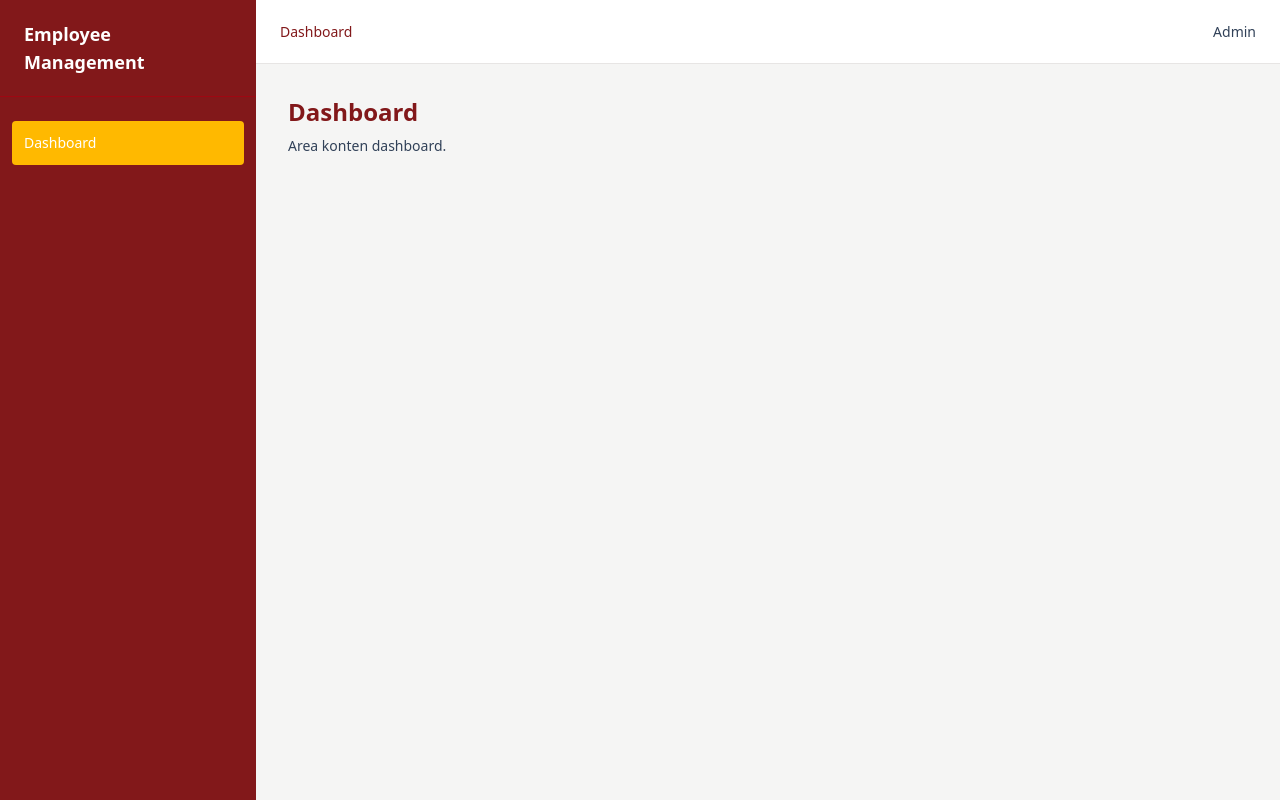
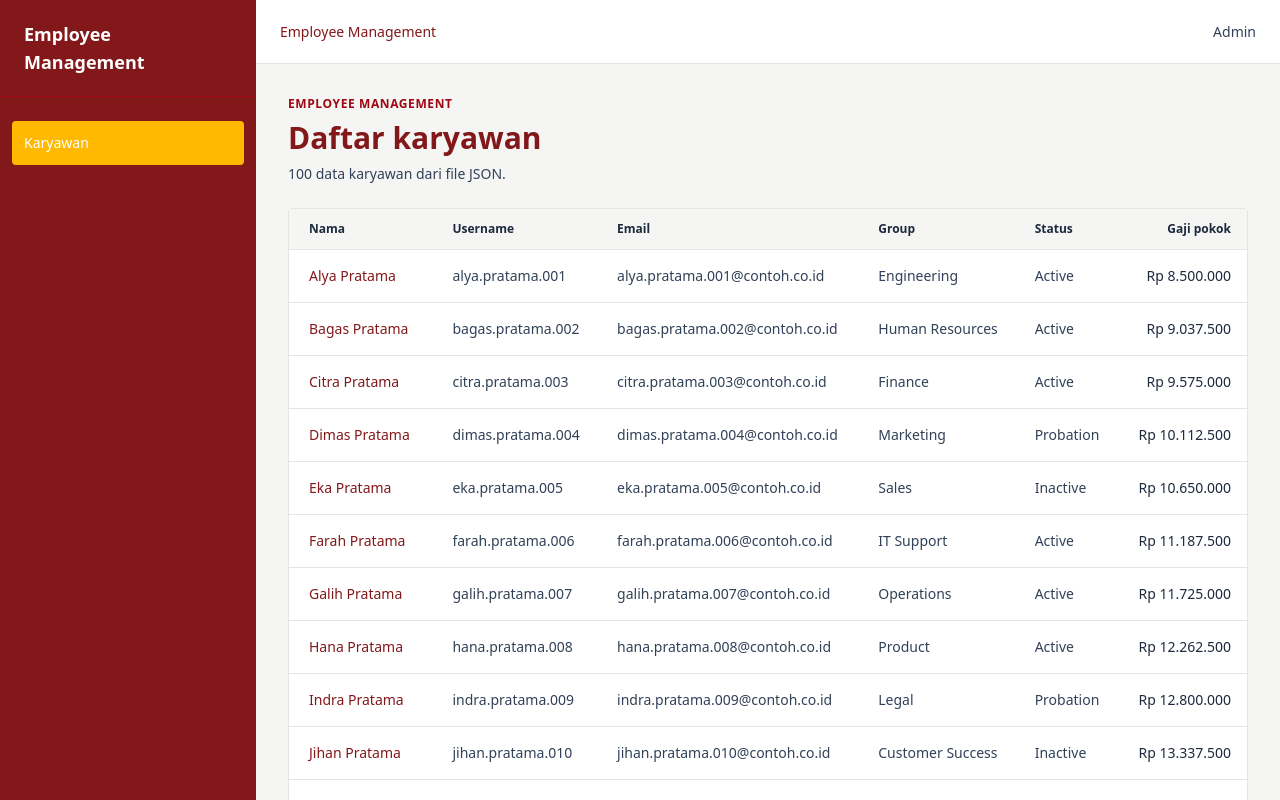
Before and after one commit to didikad/angular-staff-portal, an Angular app: page /dashboard/employees in a window 1280 px wide. Before the commit this address led to /dashboard. Shown: the top 800 px of the page. Built offline with nearby package versions, Linux system fonts and the light colour scheme.

Commit message:
Feat : Table employee

```diff
--- a/src/app/features/dashboard/dashboard.component.html
+++ b/src/app/features/dashboard/dashboard.component.html
@@ -2,62 +2,27 @@
 
 <div class="flex min-h-screen bg-stone-100 text-slate-900">
   @if (sidebarOpen) {
-    <button
-      class="fixed inset-0 z-10 bg-black/40 md:hidden"
-      type="button"
-      aria-label="Tutup sidebar"
-      (click)="closeSidebar()"
-    ></button>
+    <button class="fixed inset-0 z-10 bg-black/40 md:hidden" type="button" aria-label="Tutup sidebar" (click)="closeSidebar()"></button>
   }
 
-  <aside
-    id="dashboard-sidebar"
-    [class.-translate-x-full]="!sidebarOpen"
-    class="fixed inset-y-0 left-0 z-20 flex h-screen w-64 flex-col bg-red-900 text-white transition-transform md:sticky md:top-0 md:translate-x-0"
-    aria-label="Sidebar"
-  >
-    <div class="border-b border-red-800 px-6 py-5">
-      <h1 class="text-lg font-semibold">Employee Management</h1>
-    </div>
-
+  <aside id="dashboard-sidebar" [class.-translate-x-full]="!sidebarOpen" class="fixed inset-y-0 left-0 z-20 flex h-screen w-64 flex-col bg-red-900 text-white transition-transform md:sticky md:top-0 md:translate-x-0" aria-label="Sidebar">
+    <div class="border-b border-red-800 px-6 py-5"><h1 class="text-lg font-semibold">Employee Management</h1></div>
     <nav class="flex-1 px-3 py-6" aria-label="Navigasi utama">
-      <a
-        routerLink="/dashboard"
-        routerLinkActive="bg-amber-400 text-red-950"
-        [routerLinkActiveOptions]="{ exact: true }"
-        ariaCurrentWhenActive="page"
-        (click)="closeSidebar()"
-        class="block rounded px-3 py-3 text-sm text-white hover:bg-red-800 focus-visible:outline-2 focus-visible:outline-offset-2 focus-visible:outline-amber-400"
-      >
-        Dashboard
-      </a>
+      <a routerLink="/dashboard/employees" routerLinkActive="bg-amber-400 text-red-950" ariaCurrentWhenActive="page" (click)="closeSidebar()" class="block rounded px-3 py-3 text-sm text-white hover:bg-red-800 focus-visible:outline-2 focus-visible:outline-offset-2 focus-visible:outline-amber-400">Karyawan</a>
     </nav>
   </aside>
 
   <div class="min-w-0 flex-1">
     <header class="flex h-16 items-center justify-between border-b border-stone-200 bg-white px-4 sm:px-6">
       <div class="flex items-center gap-3">
-        <button
-          class="flex h-11 w-11 flex-col items-center justify-center gap-1 rounded border border-stone-300 bg-white md:hidden"
-          type="button"
-          (click)="toggleSidebar()"
-          [attr.aria-expanded]="sidebarOpen"
-          aria-controls="dashboard-sidebar"
-          [attr.aria-label]="sidebarOpen ? 'Tutup navigasi' : 'Buka navigasi'"
-        >
-          <span class="h-0.5 w-5 bg-red-900"></span>
-          <span class="h-0.5 w-5 bg-red-900"></span>
-          <span class="h-0.5 w-5 bg-red-900"></span>
+        <button class="flex h-11 w-11 flex-col items-center justify-center gap-1 rounded border border-stone-300 bg-white md:hidden" type="button" (click)="toggleSidebar()" [attr.aria-expanded]="sidebarOpen" aria-controls="dashboard-sidebar" [attr.aria-label]="sidebarOpen ? 'Tutup navigasi' : 'Buka navigasi'">
+          <span class="h-0.5 w-5 bg-red-900"></span><span class="h-0.5 w-5 bg-red-900"></span><span class="h-0.5 w-5 bg-red-900"></span>
         </button>
-        <p class="text-sm font-medium text-red-900">Dashboard</p>
+        <p class="text-sm font-medium text-red-900">Employee Management</p>
       </div>
       <span class="text-sm text-slate-700">Admin</span>
     </header>
 
-    <main id="dashboard-content" class="p-5 sm:p-8" tabindex="-1">
-      <h2 class="text-2xl font-semibold text-red-900">Dashboard</h2>
-      <p class="mt-2 text-sm text-slate-700">Area konten dashboard.</p>
-      <router-outlet />
-    </main>
+    <main id="dashboard-content" class="p-5 sm:p-8" tabindex="-1"><router-outlet /></main>
   </div>
 </div>
--- /dev/null
+++ b/src/app/features/employees/employee-list.component.html
@@ -0,0 +1,42 @@
+<section class="space-y-6">
+  <div>
+    <p class="text-xs font-semibold uppercase tracking-wider text-red-800">Employee Management</p>
+    <h1 class="mt-2 text-3xl font-semibold text-red-900">Daftar karyawan</h1>
+    <p class="mt-2 text-sm text-slate-700">{{ employees().length }} data karyawan dari file JSON.</p>
+  </div>
+
+  <section class="overflow-hidden rounded border border-stone-200 bg-white" aria-label="Tabel daftar karyawan">
+    <div class="overflow-x-auto">
+      <table class="w-full min-w-[900px] border-collapse text-left text-sm">
+        <thead class="bg-stone-100 text-xs font-semibold text-slate-800">
+          <tr>
+            <th class="px-5 py-3">Nama</th>
+            <th class="px-4 py-3">Username</th>
+            <th class="px-4 py-3">Email</th>
+            <th class="px-4 py-3">Group</th>
+            <th class="px-4 py-3">Status</th>
+            <th class="px-4 py-3 text-right">Gaji pokok</th>
+          </tr>
+        </thead>
+        <tbody>
+          @if (loading()) {
+            <tr><td colspan="6" class="px-5 py-10 text-center text-slate-700">Memuat data karyawan...</td></tr>
+          } @else if (errorMessage()) {
+            <tr><td colspan="6" class="px-5 py-10 text-center text-red-800">{{ errorMessage() }}</td></tr>
+          } @else {
+            @for (employee of employees(); track employee.username) {
+              <tr class="border-t border-stone-200 hover:bg-stone-50">
+                <td class="px-5 py-4 font-medium text-red-900">{{ employee.firstName }} {{ employee.lastName }}</td>
+                <td class="px-4 py-4 text-slate-700">{{ employee.username }}</td>
+                <td class="px-4 py-4 text-slate-700">{{ employee.email }}</td>
+                <td class="px-4 py-4 text-slate-700">{{ employee.group }}</td>
+                <td class="px-4 py-4 text-slate-700">{{ employee.status }}</td>
+                <td class="px-4 py-4 text-right text-slate-800">{{ formatSalary(employee.basicSalary) }}</td>
+              </tr>
+            }
+          }
+        </tbody>
+      </table>
+    </div>
+  </section>
+</section>
--- /dev/null
+++ b/src/app/features/employees/employee-list.component.ts
@@ -0,0 +1,32 @@
+import { Component, inject, signal } from '@angular/core';
+import { EmployeeService } from '../../api/employee.service';
+import { Employee } from '../../models/employee.model';
+
+@Component({
+  selector: 'app-employee-list',
+  standalone: true,
+  templateUrl: './employee-list.component.html',
+})
+export class EmployeeListComponent {
+  private readonly employeeService = inject(EmployeeService);
+  readonly employees = signal<Employee[]>([]);
+  readonly loading = signal(true);
+  readonly errorMessage = signal('');
+
+  constructor() {
+    this.employeeService.getEmployees().subscribe({
+      next: (employees) => {
+        this.employees.set(employees);
+        this.loading.set(false);
+      },
+      error: () => {
+        this.errorMessage.set('Data karyawan tidak berhasil dimuat. Periksa file public/api/employees.json.');
+        this.loading.set(false);
+      },
+    });
+  }
+
+  formatSalary(value: number): string {
+    return new Intl.NumberFormat('id-ID', { style: 'currency', currency: 'IDR', maximumFractionDigits: 0 }).format(value);
+  }
+}
```
Also changed, not shown: src/app/app.routes.ts (+12 -4 lines).
